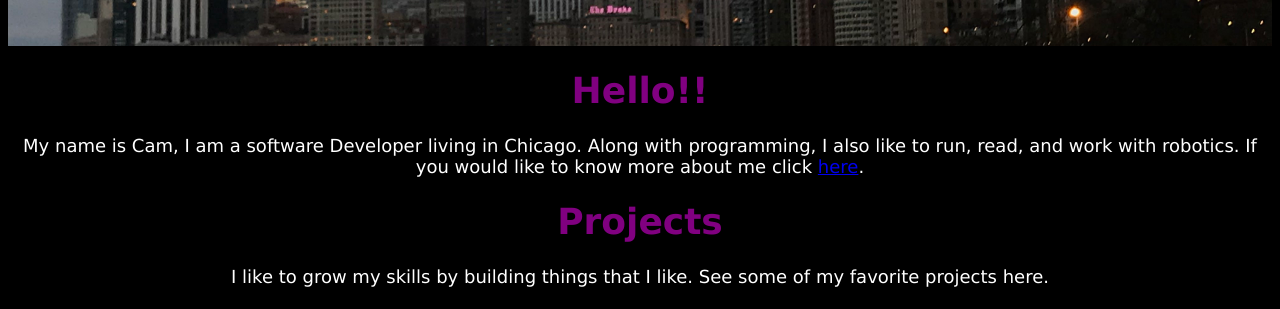
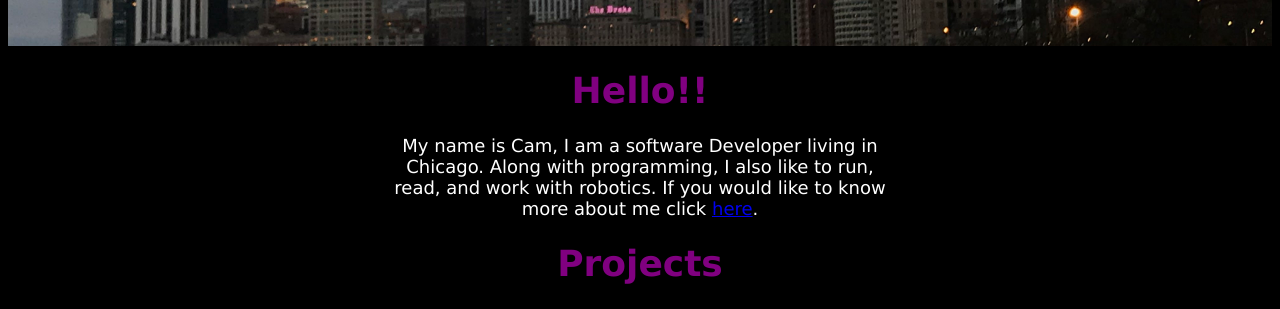
Before and after one commit to CMURPH56/Website, a Vue app: page / in a window 1280 px wide. Shown: the part 642-951 px from the top of the page. Built offline with nearby package versions, Linux system fonts and the light colour scheme.

Commit message:
fixed display settings

```diff
--- a/src/components/HomeLanding.vue
+++ b/src/components/HomeLanding.vue
@@ -47,10 +47,19 @@ export default {
   margin-top: 2vh;
 }
 .quick-description{
+  display: block;
+  margin-left: auto;
+  margin-right: auto;
+  width: 40%;
   font-size: 18px;
 }
 .hello h1{
   color:purple;
 }
+@media only screen and (min-device-width : 320px) and (max-device-width : 480px) {
+  .quick-description {
+    width: 100%;
+  }
+}
 
 </style>
```
